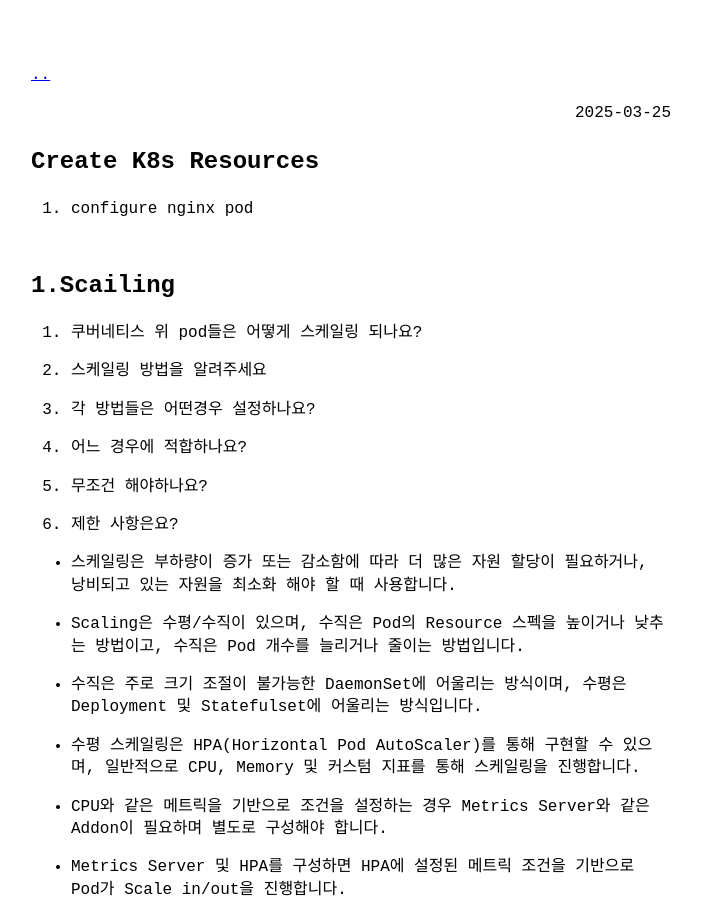
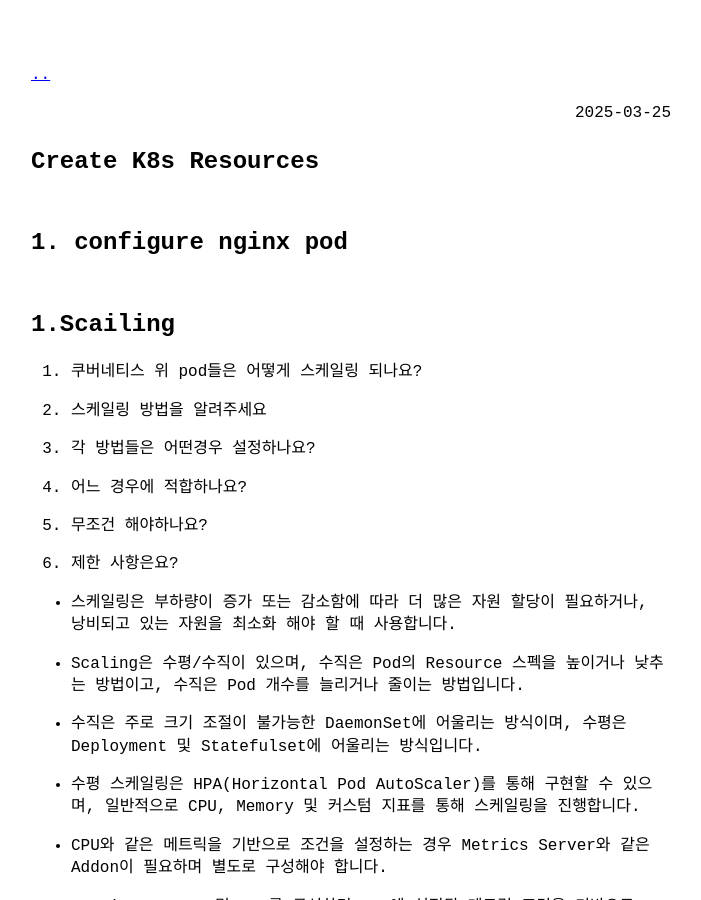
Before and after one commit to coodns/blog, a Jekyll site: the page built from _posts/2025-03-25-Create-K8s-Resources.md, in a window 1280 px wide and 900 px high. Shown: the whole window, without its empty margins (289-990 px from the left). Built offline with Jekyll 4.4.1, drawn with Linux system fonts in a browser that asks for light colours; comment, search, counter and statistics services are not loaded.

Commit message:
why it is become

```diff
--- a/_posts/2025-03-25-Create-K8s-Resources.md
+++ b/_posts/2025-03-25-Create-K8s-Resources.md
@@ -3,7 +3,7 @@ layout: post
 category: k8s
 ---
 
-1. configure nginx pod
+## 1. configure nginx pod
 
 
 
```
